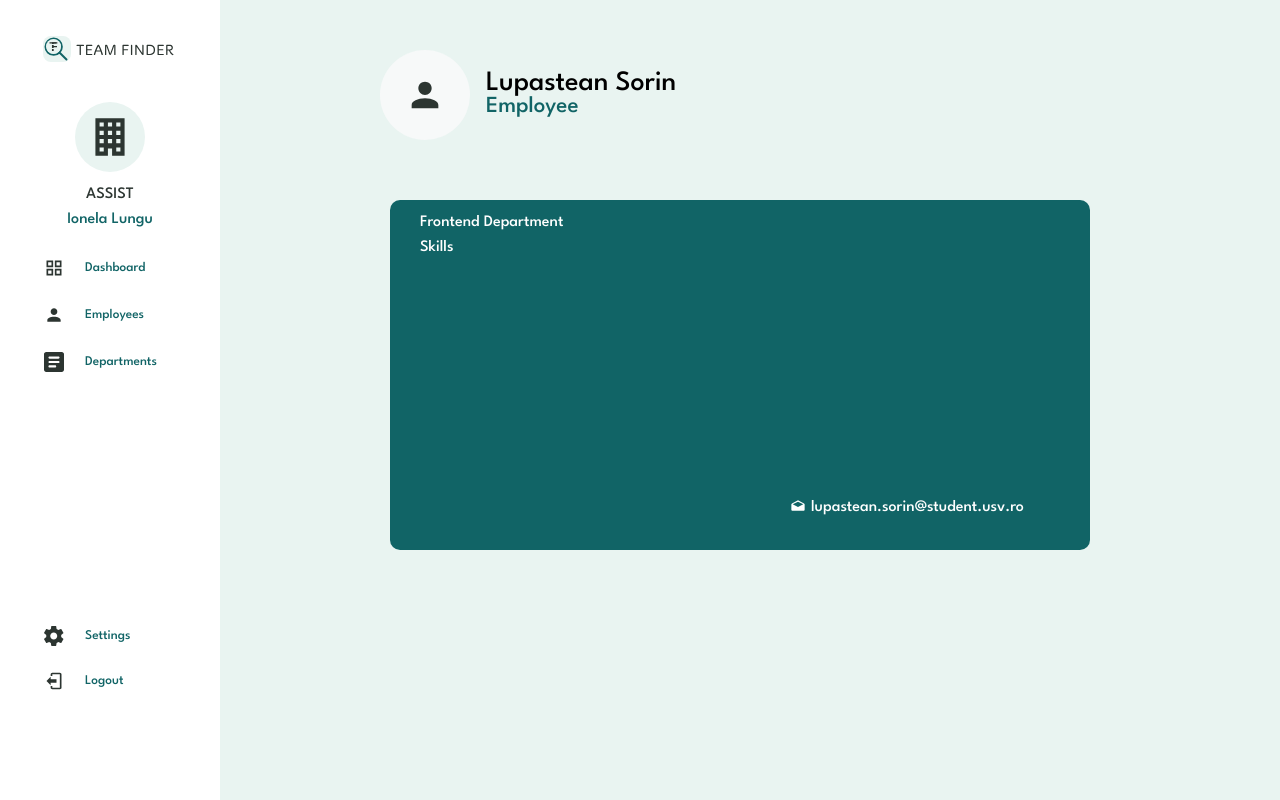
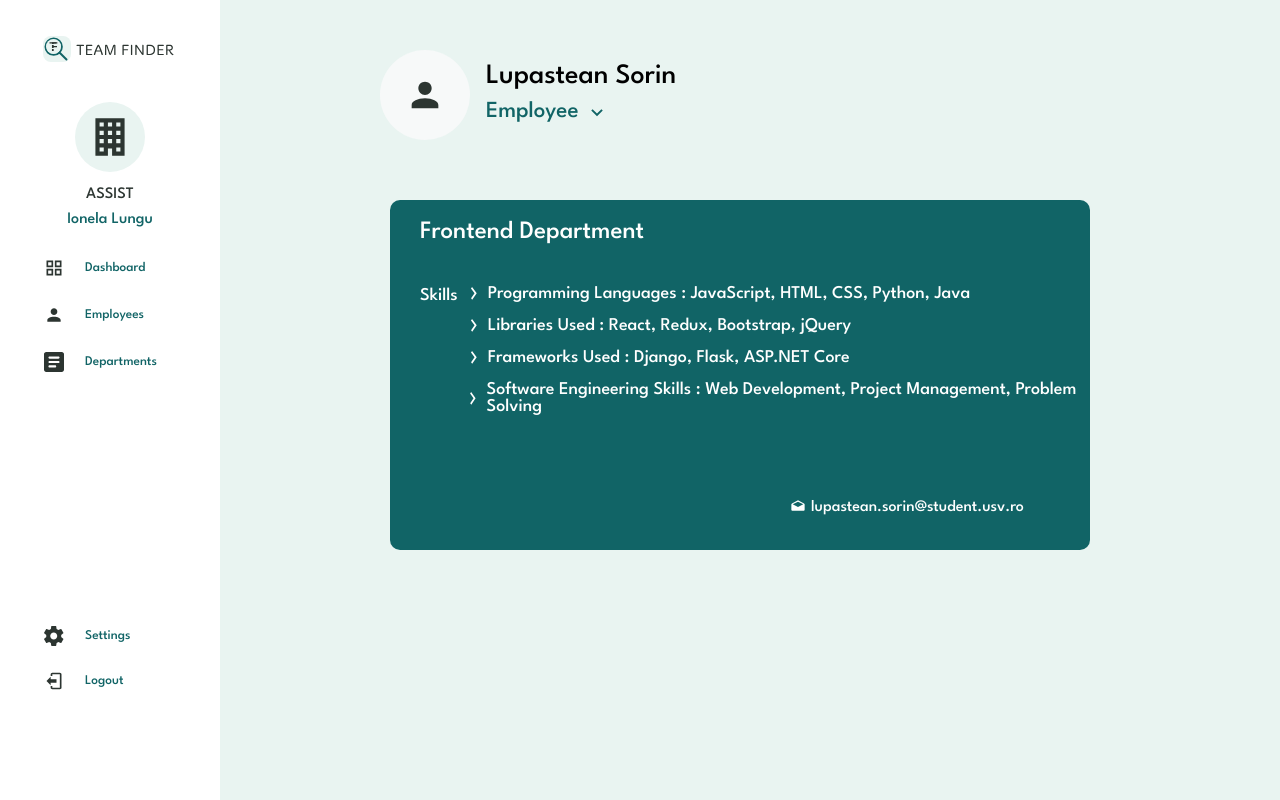
Before and after one commit to Y-Force-USV/team-finder-frontend, a React (Vite) app: page /orgemployee in a window 1280 px wide. Built offline with nearby package versions, Linux system fonts and the light colour scheme.

Commit message:
Improved OrgEmployee component with role selection and skills display an added CSS styles

```diff
--- a/src/pages-admin/OrgEmployee/OrgEmployee.jsx
+++ b/src/pages-admin/OrgEmployee/OrgEmployee.jsx
@@ -1,8 +1,33 @@
-import React from "react";
+import React, { useState } from "react";
 import OrgEmployeeCSS from "./OrgEmployee.module.css";
 import Account from "../../assets/account.svg";
 import Email2 from "../../assets/email2.svg";
+import SkillsArrow from "../../assets/skills-arrow.svg";
+import Arrow from "../../assets/arrow.svg";
+
 function OrgEmployee() {
+  const [selectedRoles, setSelectedRoles] = useState(["Employee"]); // Se poate incepe cu un rol preselectat
+  const [isModalOpen, setIsModalOpen] = useState(false);
+
+  const programmingLanguages = ["JavaScript", "HTML", "CSS", "Python", "Java"];
+  const librariesUsed = ["React", "Redux", "Bootstrap", "jQuery"];
+  const frameworksUsed = ["Django", "Flask", "ASP.NET Core"];
+  const softwareEngineeringSkills = [
+    "Web Development",
+    "Project Management",
+    "Problem Solving",
+  ];
+
+  const handleRoleSelection = (role) => {
+    if (selectedRoles.includes(role)) {
+      setSelectedRoles(
+        selectedRoles.filter((selectedRole) => selectedRole !== role)
+      );
+    } else {
+      setSelectedRoles([...selectedRoles, role]);
+    }
+  };
+
   return (
     <div className={OrgEmployeeCSS.container}>
       <div className={OrgEmployeeCSS.employee}>
@@ -17,12 +42,77 @@ function OrgEmployee() {
         </div>
         <div className={OrgEmployeeCSS.info}>
           <div className={OrgEmployeeCSS.name}>Lupastean Sorin</div>
-          <div className={OrgEmployeeCSS.role}>Employee</div>
+          <div
+            className={OrgEmployeeCSS.role}
+            onClick={() => setIsModalOpen(true)}
+          >
+            {selectedRoles.join(", ")}
+            <img
+              className={OrgEmployeeCSS.arrow_img}
+              src={Arrow}
+              alt="Arrow"
+              height={"23px"}
+              width={"26px"}
+            />
+          </div>
         </div>
       </div>
+
       <div className={OrgEmployeeCSS.employee_info}>
         <div className={OrgEmployeeCSS.department}>Frontend Department</div>
-        <div className={OrgEmployeeCSS.skills}>Skills</div>
+        <div className={OrgEmployeeCSS.skills}>
+          <p>Skills</p>
+          <div className={OrgEmployeeCSS.skills_container}>
+            <div className={OrgEmployeeCSS.skill_name}>
+              <img
+                src={SkillsArrow}
+                alt="SkillsArrow"
+                height={"13px"}
+                width={"18px"}
+              />
+              <p>
+                Programming Languages :&nbsp;
+                {programmingLanguages.join(", ")}
+              </p>
+            </div>
+            <div className={OrgEmployeeCSS.skill_name}>
+              <img
+                src={SkillsArrow}
+                alt="SkillsArrow"
+                height={"13px"}
+                width={"18px"}
+              />
+              <p>
+                Libraries Used :&nbsp;
+                {librariesUsed.join(", ")}
+              </p>
+            </div>
+            <div className={OrgEmployeeCSS.skill_name}>
+              <img
+                src={SkillsArrow}
+                alt="SkillsArrow"
+                height={"13px"}
+                width={"18px"}
+              />
+              <p>
+                Frameworks Used :&nbsp;
+                {frameworksUsed.join(", ")}
+              </p>
+            </div>
+            <div className={OrgEmployeeCSS.skill_name}>
+              <img
+                src={SkillsArrow}
+                alt="SkillsArrow"
+                height={"13px"}
+                width={"18px"}
+              />
+              <p>
+                Software Engineering Skills :&nbsp;
+                {softwareEngineeringSkills.join(", ")}
+              </p>
+            </div>
+          </div>
+        </div>
 
         <div className={OrgEmployeeCSS.email}>
           <img
@@ -31,13 +121,70 @@ function OrgEmployee() {
             alt="Email"
             width={"16px"}
             height={"13px"}
-          ></img>
+          />
           <div className={OrgEmployeeCSS.employee_email}>
             lupastean.sorin@student.usv.ro
           </div>
         </div>
       </div>
+
+      {/* Fereastra Modală */}
+      {isModalOpen && (
+        <div className={OrgEmployeeCSS.modal}>
+          <div className={OrgEmployeeCSS.modal_content}>
+            <span
+              className={OrgEmployeeCSS.close}
+              onClick={() => setIsModalOpen(false)}
+            >
+              &times;
+            </span>
+            <div className={OrgEmployeeCSS.select}>Select Roles</div>
+            <ul>
+              <li>
+                <input
+                  type="checkbox"
+                  value="Department Manager"
+                  checked={selectedRoles.includes("Department Manager")}
+                  onChange={() => handleRoleSelection("Department Manager")}
+                />
+                <label>Department Manager</label>
+              </li>
+
+              <li>
+                <input
+                  type="checkbox"
+                  value="Project Manager"
+                  checked={selectedRoles.includes("Project Manager")}
+                  onChange={() => handleRoleSelection("Project Manager")}
+                />
+                <label>Project Manager</label>
+              </li>
+
+              <li>
+                <input
+                  type="checkbox"
+                  value="Employee"
+                  checked={selectedRoles.includes("Employee")}
+                  onChange={() => handleRoleSelection("Employee")}
+                />
+                <label>Employee</label>
+              </li>
+
+              <li>
+                <input
+                  type="checkbox"
+                  value="Organization Admin"
+                  checked={selectedRoles.includes("Organization Admin")}
+                  onChange={() => handleRoleSelection("Organization Admin")}
+                />
+                <label>Organization Admin</label>
+              </li>
+            </ul>
+          </div>
+        </div>
+      )}
     </div>
   );
 }
+
 export default OrgEmployee;
--- a/src/pages-admin/OrgEmployee/OrgEmployee.module.css
+++ b/src/pages-admin/OrgEmployee/OrgEmployee.module.css
@@ -16,15 +16,23 @@
   display: flex;
   align-items: center;
   margin-left: 100px;
+  position: relative;
+}
+
+.arrow_img {
+  margin-left: 5px;
 }
 
 .name {
   font-size: 28px;
+  margin-bottom: 12px;
 }
 
 .role {
   font-size: 23px;
   color: #116466;
+  display: flex;
+  justify-content: baseline;
 }
 
 .info {
@@ -44,18 +52,11 @@
 
 .department {
   margin-left: 30px;
-  top: 15px;
+  top: 20px;
   position: absolute;
   display: flex;
   color: white;
-}
-
-.skills {
-  top: 40px;
-  margin-left: 30px;
-  position: absolute;
-  display: flex;
-  color: white;
+  font-size: 25px;
 }
 
 .email {
@@ -69,3 +70,86 @@
   color: white;
   margin-left: 5px;
 }
+
+.skills {
+  top: 60px;
+  margin-left: 30px;
+  display: flex;
+  align-items: center;
+  color: white;
+  position: absolute;
+}
+
+.skills p {
+  font-size: 18px;
+  margin-bottom: 85px;
+}
+
+.skills_container {
+  margin-top: 10px;
+}
+
+.skill_name {
+  display: flex;
+  align-items: center;
+  position: relative;
+  margin-top: 15px;
+}
+
+.skill_name img {
+  margin-right: 5px;
+  margin-left: 7px;
+}
+
+.skill_name p {
+  margin: 0;
+  font-size: 18px;
+}
+
+.modal {
+  position: absolute;
+  background-color: #f7f9f9;
+  border-radius: 10px;
+  box-shadow: 0px 0px 10px rgba(0, 0, 0, 0.1);
+  padding: 20px;
+  top: 30px;
+  left: 700px;
+  width: 300px;
+  height: 150px;
+  overflow-y: auto;
+}
+
+.close {
+  position: absolute;
+  top: 10px;
+  right: 10px;
+  cursor: pointer;
+  color: #116466;
+}
+
+.select {
+  font-size: 20px;
+  margin-bottom: 10px;
+  color: #116466;
+}
+
+.select:hover {
+  color: #116466;
+}
+
+ul {
+  padding: 0;
+  margin: 0;
+}
+
+ul li {
+  cursor: pointer;
+  padding: 5px 0;
+  transition: color 0.2s ease;
+  list-style-type: none;
+  margin-left: 5px;
+}
+
+ul li:hover {
+  color: #116466;
+}
--- a/src/pages-admin/OrganizationAccount/OrganizationAccount.jsx
+++ b/src/pages-admin/OrganizationAccount/OrganizationAccount.jsx
@@ -45,12 +45,6 @@ function OrganizationAccount() {
         },
         body: JSON.stringify({ name, email, password, orgname, address }),
       });
-
-      // const result = await response.json();
-      // if (!response.ok) {
-      //   throw new Error(`Error:`);
-      // }
-
       navigate("/dashboard-admin");
     } catch (error) {
       alert(error.message);
--- a/src/pages-employee/SignInEmployee/SignInEmployee.jsx
+++ b/src/pages-employee/SignInEmployee/SignInEmployee.jsx
@@ -6,17 +6,11 @@ import Illustration from "../../assets/illustration-employee.svg";
 import Email from "../../assets/email.svg";
 import { Link, useNavigate } from "react-router-dom";
 import Password from "../../assets/password.svg";
-///import { useNavigate } from "react-router-dom";
 
 function SignInEmployee() {
   const [email, setEmail] = useState("");
   const [password, setPassword] = useState("");
   const navigate = useNavigate();
-
-  // const handleSignIn = () => {
-  //   navigate("/dashboard");
-  //   setSidebarActiveButton("/dashboard");
-  // };
 
   async function handleSubmit(event) {
     event.preventDefault();
```
Also changed, not shown: src/assets/skills-arrow.svg (added).
